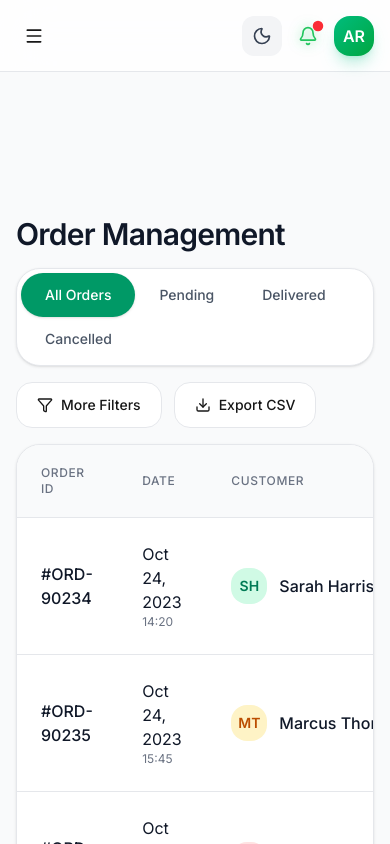
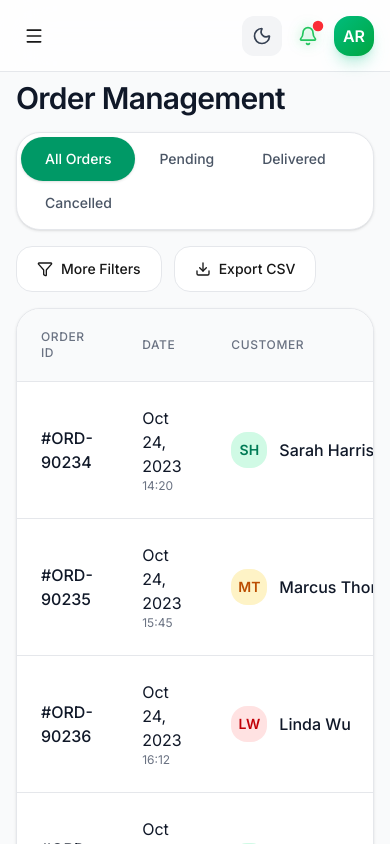
Before and after one commit to Robiul-Haque/Nectar_Dashboard_Next_Ts, a Next.js app: page /dashboard/orders in a window 390 px wide. Built offline with nearby package versions, Linux system fonts and the light colour scheme; no server answers.

Commit message:
Update design in category layout & page

```diff
--- a/src/app/dashboard/layout.tsx
+++ b/src/app/dashboard/layout.tsx
@@ -17,7 +17,7 @@ export default function DashboardLayout({ children }: { children: React.ReactNod
                 {/* Header */}
                 <Header onMenuClick={() => setSidebarOpen(!sidebarOpen)} />
                 {/* Content */}
-                <main className="flex-1 overflow-auto pt-16 p-4 md:p-6 lg:p-8">
+                <main className="flex-1 overflow-auto pt-2 md:pt-4 lg:pt-6 p-4 md:p-6 lg:p-8">
                     {children}
                 </main>
             </div>
--- a/src/app/dashboard/orders/page.tsx
+++ b/src/app/dashboard/orders/page.tsx
@@ -2,7 +2,7 @@
 'use client';
 
 import { useState } from 'react';
-import { Plus, Filter, Download, ChevronLeft, ChevronRight } from 'lucide-react';
+import { Filter, Download, ChevronLeft, ChevronRight } from 'lucide-react';
 
 interface Order {
     id: string;
@@ -85,7 +85,7 @@ export default function OrdersPage() {
     };
 
     return (
-        <div className="w-full max-w-screen-2xl mx-auto space-y-4 mt-20">
+        <div className="w-full max-w-screen-2xl mx-auto space-y-4">
 
             {/* Page Header */}
             <div className="flex flex-col sm:flex-row sm:items-center sm:justify-between gap-4">
--- a/src/app/dashboard/page.tsx
+++ b/src/app/dashboard/page.tsx
@@ -5,7 +5,6 @@ import { BarChart, Bar, XAxis, Tooltip, ResponsiveContainer, Cell, CartesianGrid
 import { motion, Variants } from "framer-motion";
 import Breadcrumb from "@/components/ui/Breadcrumb";
 import Link from "next/link";
-
 import { useGetDashboardStatsQuery } from "@/redux/features/dashboard/dashboardApi";
 
 const renderCustomBarLabel = (props: any) => {
@@ -64,7 +63,7 @@ const itemVariants: Variants = {
 
 function DashboardSkeleton() {
     return (
-        <div className="w-full max-w-screen-2xl mx-auto space-y-6 mt-6 pb-12 animate-pulse">
+        <div className="w-full max-w-screen-2xl mx-auto space-y-5 animate-pulse">
             <div className="flex flex-col md:flex-row md:items-center md:justify-between gap-4 pb-4 border-b border-gray-100 dark:border-gray-800/50">
                 <div>
                     <div className="h-8 w-64 bg-gray-200 dark:bg-gray-800 rounded-lg mb-2"></div>
@@ -119,7 +118,7 @@ export default function DashboardPage() {
     }
 
     return (
-        <div className="w-full max-w-screen-2xl mx-auto space-y-6 mt-6 pb-12">
+        <div className="w-full max-w-screen-2xl mx-auto space-y-5">
             {/* Welcome Header - Compact but Bold */}
             <motion.div
                 variants={pageVariants}
```
Lines whose indentation alone changed are shown as unchanged.
